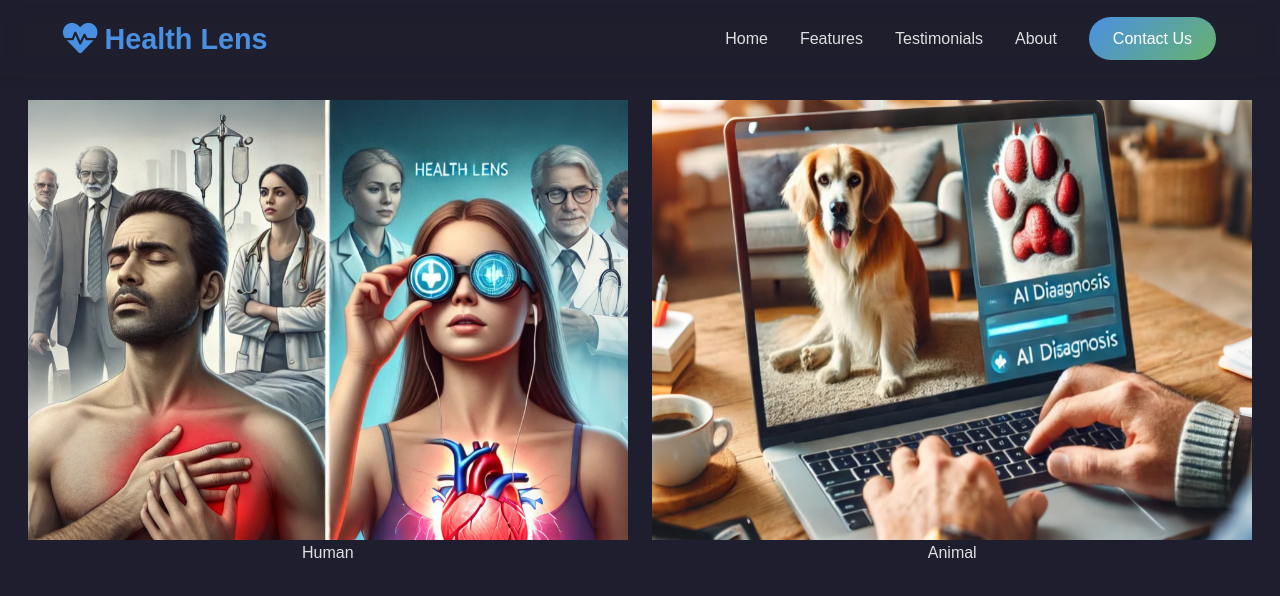
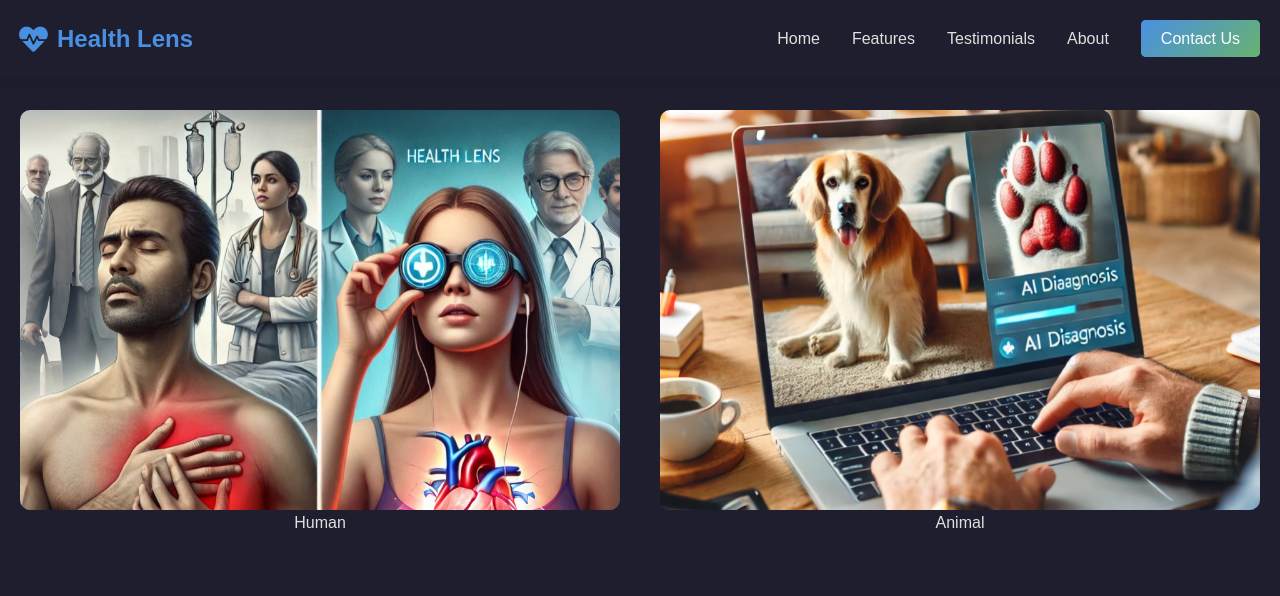
Before and after one commit to nikhilbachala/AI-Medical-Diagnosis, a plain HTML site: page start.html in a window 1280 px wide. Drawn offline with Linux system fonts and the light colour scheme.

Commit message:
Update style.css

```diff
--- a/style.css
+++ b/style.css
@@ -398,17 +398,83 @@
   }
 
   /* Start */
-img{
-  width:600px;
-  height: 440px;
+ body{
+    margin: 0;
+    padding: 0;
+    box-sizing: border-box;
 }
-.art{
-  display: inline-block;
-  justify-content: center;
-  margin: 100px 10px 10px 10px;
+img {
+    width: 600px;
+    height: 400px;
+    object-fit: cover;
+    border-radius: 10px;
+    margin-top: 30px;
 }
-.frame{
-  text-align: center;
+.art {
+    display: flex;
+    flex-direction: column;
+    align-items: center;
+    margin: 40px 10px;
+    text-align: center;
+}
+.frame {
+    display: flex;
+    flex-wrap: wrap;
+    justify-content: center;
+    gap: 20px;
+    padding: 40px 10px;
+}
+nav {
+    display: flex;
+    justify-content: space-between;
+    align-items: center;
+    padding: 20px;
+    background-color: #1E1E2E;
+    color: white;
+    flex-wrap: wrap;
+}
+nav .logo {
+    display: flex;
+    align-items: center;
+    gap: 10px;
+    font-size: 24px;
+}
+nav ul {
+    list-style: none;
+    display: flex;
+    gap: 20px;
+    padding: 0;
+    margin: 0;
+}
+nav ul li a {
+    text-decoration: none;
+    color: white;
+    transition: color 0.3s;
+}
+nav ul li a:hover {
+    color: #00bcd4;
+}
+nav .contact-btn {
+    background-color: #00bcd4;
+    padding: 10px 20px;
+    border-radius: 5px;
+}
+nav .contact-btn:hover {
+    background-color: #0097a7;
+}
+@media(max-width: 768px) {
+    nav ul {
+        flex-direction: column;
+        align-items: center;
+        text-align: center;
+    }
+    .frame {
+        flex-direction: column;
+    }
+    img {
+        width: 100%;
+        height: auto;
+    }
 }
 
 .nikhil{
```
